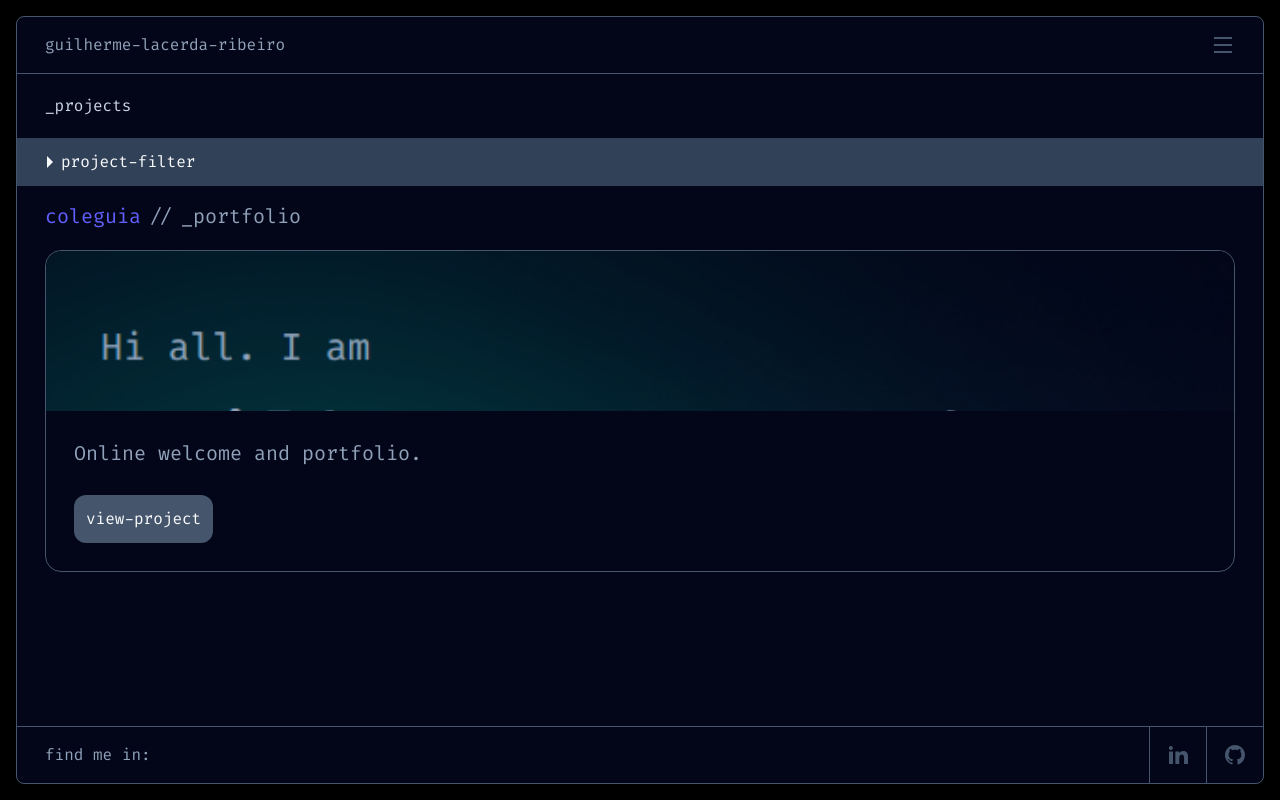
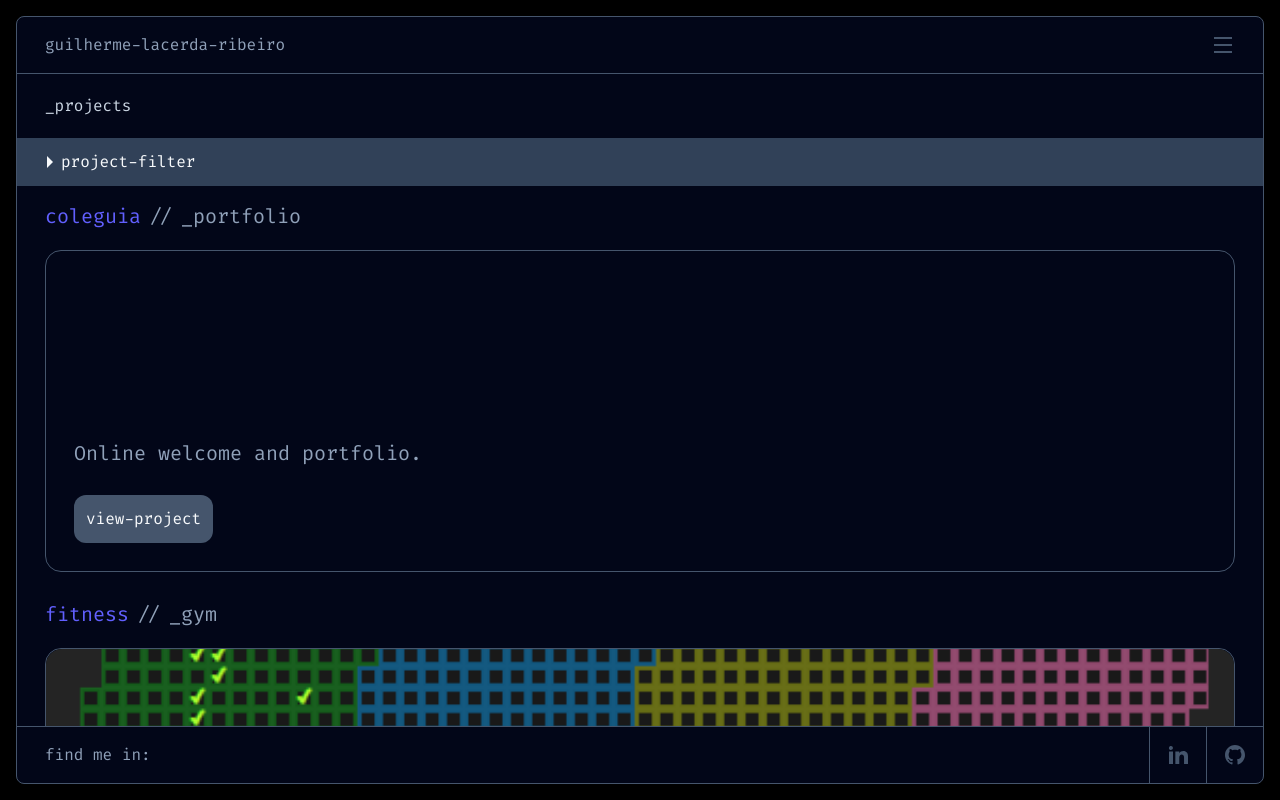
Before and after one commit to guilherme-lacerda-ribeiro/coleguia, a React (Vite) app: page /projects in a window 1280 px wide. Built offline with nearby package versions, Linux system fonts and the light colour scheme.

Commit message:
project catalog

```diff
--- a/public/data/project-catalog.json
+++ b/public/data/project-catalog.json
@@ -7,5 +7,14 @@
     "thumbnail": "/thumbnails/coleguia.png",
     "url": "https://github.com/guilherme-lacerda-ribeiro/coleguia",
     "techs": ["html", "css", "react", "vite", "tailwind", "javascript"]
+  },
+  {
+    "id": 2,
+    "name": "fitness",
+    "shortDesc": "_gym",
+    "desc": "Self training and plan.",
+    "thumbnail": "/thumbnails/fitness.png",
+    "url": "https://github.com/guilherme-lacerda-ribeiro/fitness",
+    "techs": ["react", "vite", "css"]
   }
 ]
--- a/src/pages/Projects/ProjectCard/index.jsx
+++ b/src/pages/Projects/ProjectCard/index.jsx
@@ -9,8 +9,8 @@ const ProjectCard = ({ project }) => {
       </div>
 
       <div name='card-wrapper' className="border border-slate-600 rounded-2xl">
-        <div name='card-header' className={`bg-[url(${project.thumbnail})] w-full h-40 bg-cover rounded-t-2xl`}/>
-        {/* <div name='card-header' className={`bg-[url(/thumbnails/coleguia.png)] w-full h-40 bg-cover rounded-t-2xl`}/> */}
+        <div name='card-header' className={`bg-[url(${project.thumbnail})] w-full h-40 bg-cover bg-center rounded-t-2xl`}/>
+        {/* <div name='card-header' className={`bg-[url(/thumbnails/fitness.png)] w-full h-40 bg-cover rounded-t-2xl`}/> */}
         <div name='card-info' className="p-7 flex flex-col gap-7">
           <p className="text-xl">{project.desc}</p>
           <button className="text-slate-50 bg-slate-600 w-fit p-3 rounded-xl">
--- a/src/pages/Projects/index.jsx
+++ b/src/pages/Projects/index.jsx
@@ -20,12 +20,12 @@ const Projects = () => {
   return (
     <>
       <h2 className="px-7 py-5 text-slate-300">_projects</h2>
-      <div id='about-me__wrapper' className="flex flex-col gap-1">
+      <div id='project-wrapper' className="flex flex-col gap-1">
         <section className="bg-slate-700 pt-3">
           <ProjectFilter setTechsFilter={setTechsFilter} />
         </section>
         <section id='project-list'>
-          <ul className='pt-3'>
+          <ul className='pt-3 flex flex-col gap-7'>
             {
               projects.map(p => <li> <ProjectCard project={p}/> </li>)
             }
```
Also changed, not shown: public/thumbnails/fitness.png (added).
